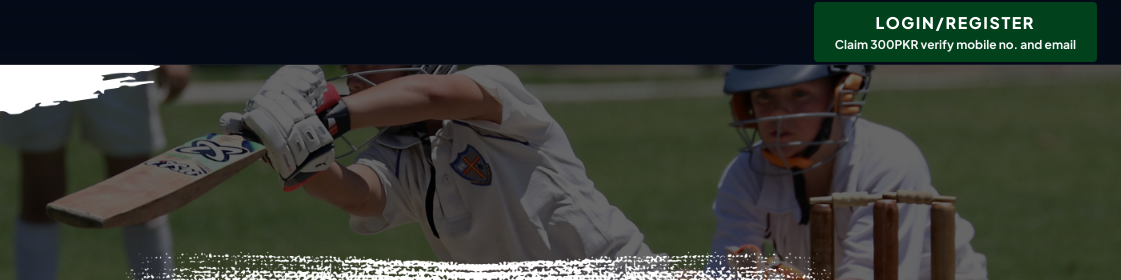
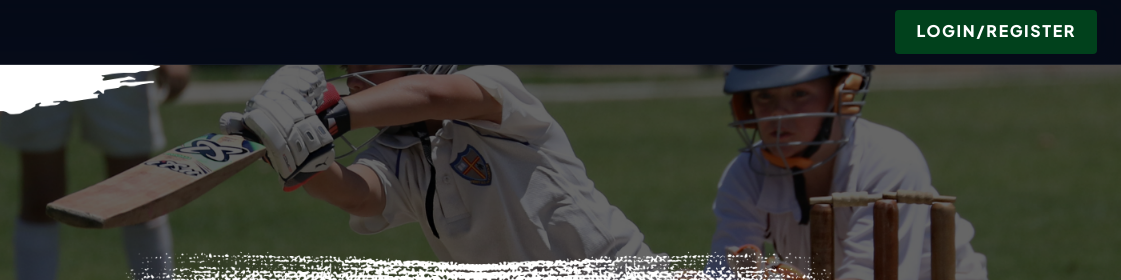
Before and after one commit to Crown88pk/cricketupdatespk, a plain HTML site: page index.html in a window 1280 px wide. Shown: the top 280 px of the page, 159-1280 px from the left. Drawn offline with nearby package versions, Linux system fonts and the light colour scheme; grey boxes are pictures that could not be loaded.

Commit message:
Update index.html

```diff
--- a/index.html
+++ b/index.html
@@ -183,7 +183,7 @@
           Login/Register
         </div>
        <div class="mt-0.5 text-[8px] md:text-xs font-bold text-center normal-case tracking-normal opacity-95">
-          Claim 300PKR verify mobile no. and email
+
         </div>
       </div>
     </button>
```
